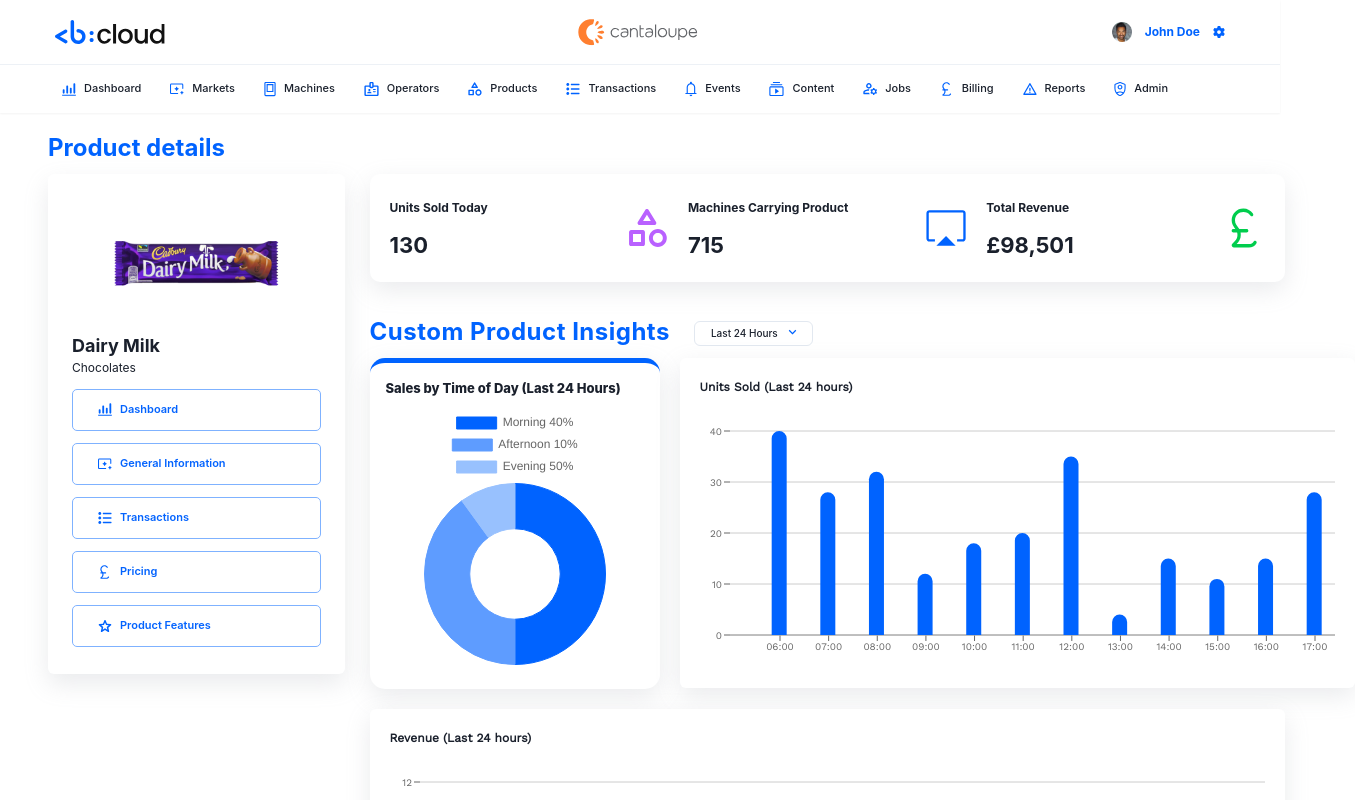
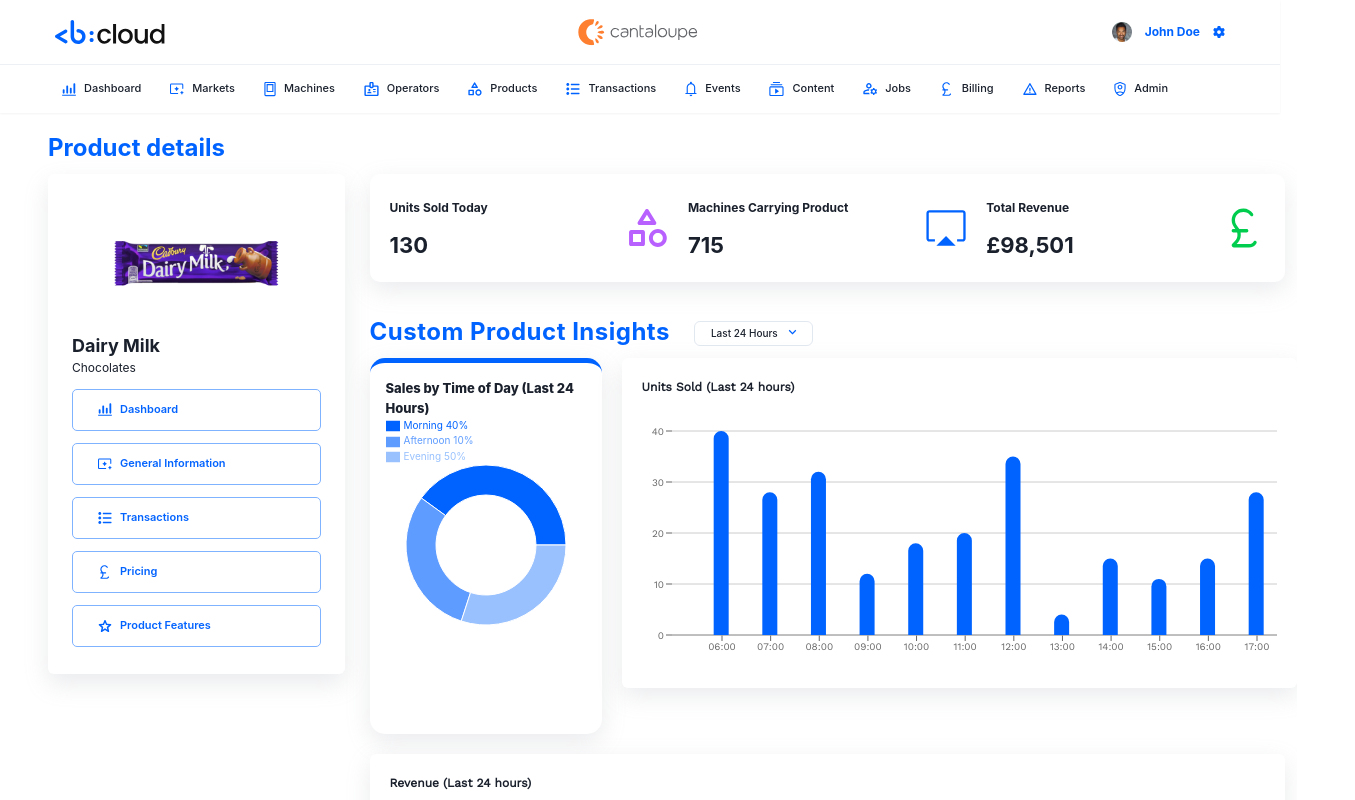
Before and after one commit to CripaVarghese/b-cloud, a React (Vite) app: page / in a window 1280 px wide. Shown: the top 800 px of the page, 1355 px wide, since content can reach past the window. Built offline with nearby package versions, Linux system fonts and the light colour scheme.

Commit message:
fix: chart styles

```diff
--- a/src/components/CustomProduct.jsx
+++ b/src/components/CustomProduct.jsx
@@ -1,11 +1,11 @@
 import { Card, CardBody, Text, Stack, Flex } from "@chakra-ui/react";
-import { DoughnutDetails } from "./DoughnutDetails";
+import DoughnutChart from "./DoughnutChart";
 
-const DoughnutChart = () => {
+const DoughnutChartDetails = () => {
   return (
     <Stack
+      w="290px"
       // w={{ md: "100%", lg: "29%" }}
-      w="290px"
       // h={{ md: "90%", lg: "100%" }}
       justifyContent={"space-between"}
     >
@@ -20,11 +20,11 @@ const DoughnutChart = () => {
               Sales by Time of Day <span color="#6B6B6B">(Last 24 Hours)</span>
             </Text>
           </Flex>
-          <DoughnutDetails />
+          <DoughnutChart />
         </CardBody>
       </Card>
     </Stack>
   );
 };
 
-export default DoughnutChart;
+export default DoughnutChartDetails;
--- a/src/components/Details.jsx
+++ b/src/components/Details.jsx
@@ -1,6 +1,6 @@
 import ChartRevenue from "./ChartRevenue";
 import ChartUnitSold from "./ChartUnitSold";
-import DoughnutChart from "./CustomProduct";
+import DoughnutChartDetails from "./CustomProduct";
 import InsightsHeader from "./InsightsHeader";
 import StatusDetails from "./StatusDetails";
 import { Stack } from "@chakra-ui/react";
@@ -23,7 +23,7 @@ const Details = () => {
           flexDirection={{ base: "column", md: "column", lg: "row" }}
           gap="20px"
         >
-          <DoughnutChart />
+          <DoughnutChartDetails />
           <ChartUnitSold />
         </Stack>
       </Stack>
--- /dev/null
+++ b/src/components/DoughnutChart.jsx
@@ -0,0 +1,47 @@
+import { PieChart, Pie, Cell, Tooltip, Legend } from "recharts";
+
+const data = [
+  { name: "Morning 40%", value: 400, color: "#0088FE" },
+  { name: "Afternoon 10%", value: 300, color: "#0088FE" },
+  { name: "Evening 50%", value: 300, color: "#0088FE" },
+];
+
+const COLORS = ["#0063FF", "#5E9CFF", "#98C1FE"];
+
+const DoughnutChart = () => {
+  return (
+    <PieChart width={200} height={300}>
+      <Pie
+        data={data}
+        // cx={500}
+        // cy={200}
+        // fill="#8884d8"
+        // label
+        innerRadius={50}
+        outerRadius={80}
+        paddingAngle={0}
+        dataKey="value"
+        isAnimationActive={false}
+      >
+        {data.map((entry, index) => (
+          <Cell key={`cell-${index}`} fill={COLORS[index % COLORS.length]} />
+        ))}
+      </Pie>
+      <Tooltip />
+      <Legend
+        align="left"
+        layout="horizontal"
+        wrapperStyle={{
+          width: "50%",
+          left: "0%",
+          top: "0%",
+          position: "absolute",
+          fill: "#8884d8",
+          fontSize: "10px",
+        }}
+      />
+    </PieChart>
+  );
+};
+
+export default DoughnutChart;
```
